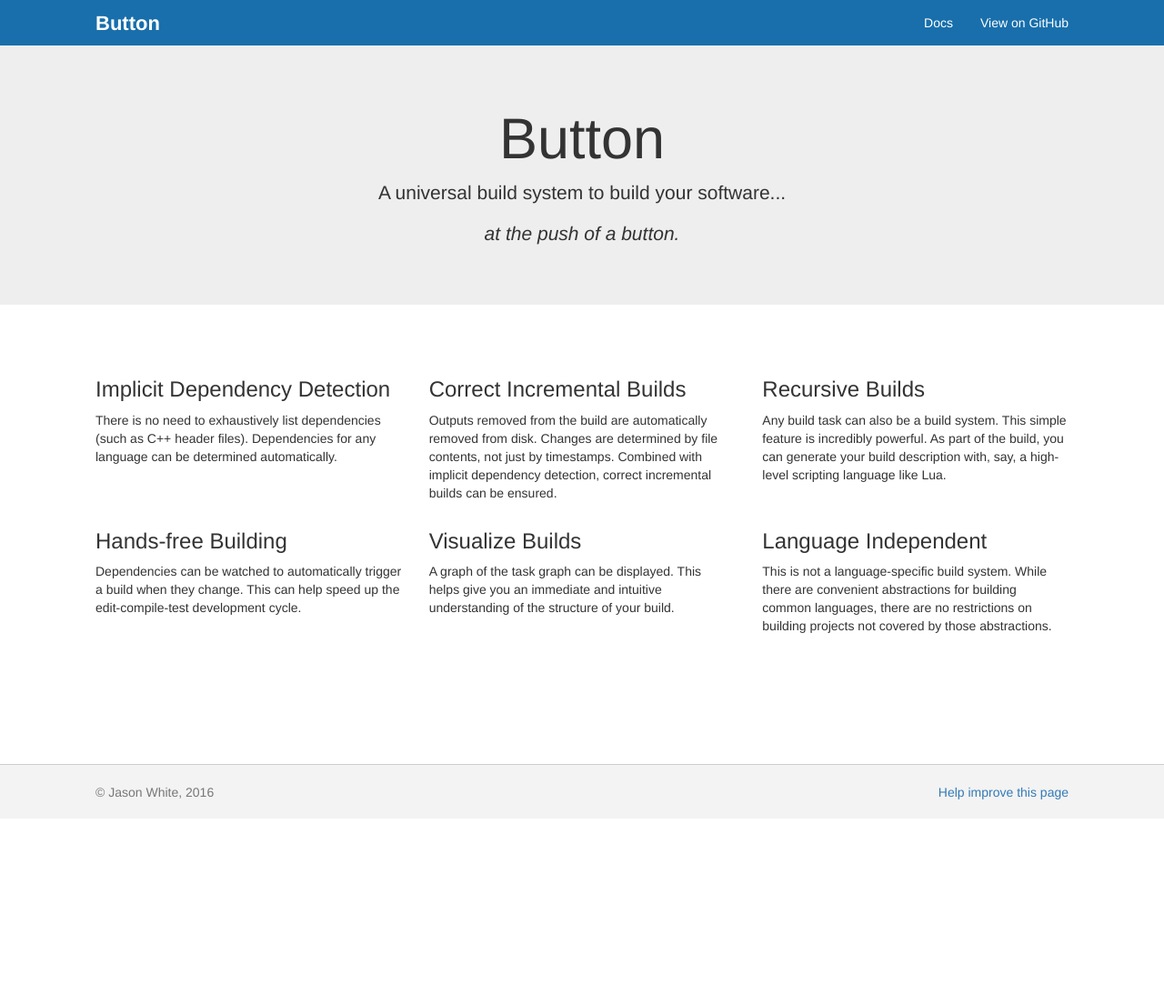
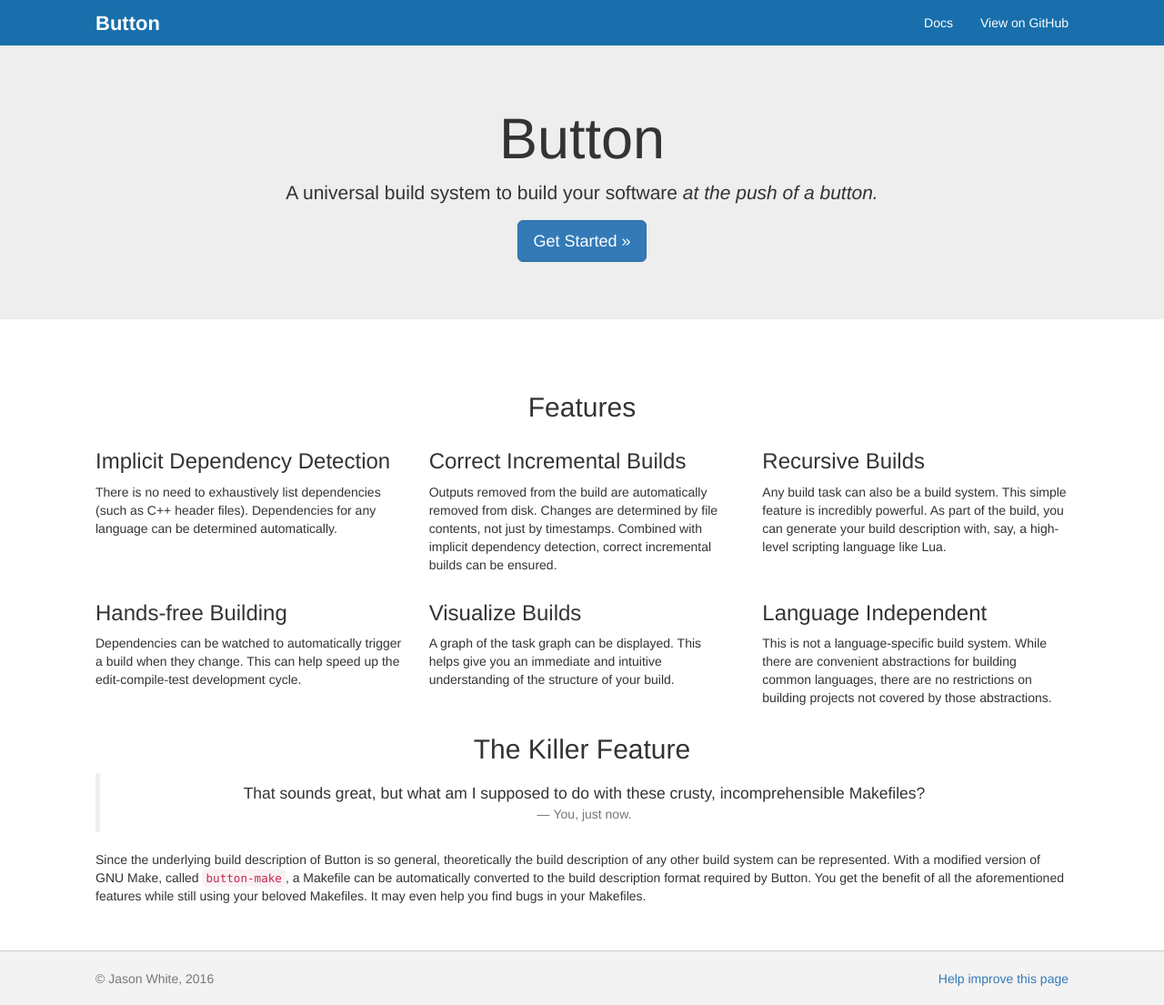
Before and after one commit to jasonwhite/button, a Jekyll site: the page built from docs/index.html, in a window 1280 px wide. Shown: the whole page at 91% size. Built offline with Jekyll 4.4.1, drawn with Linux system fonts in a browser that asks for light colours; nearby versions of some CDN libraries; before the commit the page ends 900 px from its top, so only the background shows below that.

Commit message:
Update landing page

```diff
--- a/docs/index.html
+++ b/docs/index.html
@@ -5,12 +5,14 @@
 <div class="jumbotron">
     <div class="container">
         <h1>Button</h1>
-        <p>A universal build system to build your software...</p>
-        <p><em>at the push of a button.</em></p>
+        <p>A universal build system to build your software <em>at the push of a
+            button.</em></p>
+        <p><a class="btn btn-primary btn-lg" href="{{ "/docs/" | prepend: site.baseurl }}" role="button">Get Started &raquo;</a></p>
     </div>
 </div>
 
 <div class="container">
+    <h2 class="text-center">Features</h2>
     <div class="row">
         <div class="col-md-4">
             <h3>Implicit Dependency Detection</h3>
@@ -53,4 +55,21 @@
             abstractions.</p>
         </div>
     </div>
+
+    <div class="text-center">
+        <h2>The Killer Feature</h2>
+        <blockquote>
+            That sounds great, but what am I supposed to do with these crusty,
+            incomprehensible Makefiles?
+            <footer>You, just now.</footer>
+        </blockquote>
+    </div>
+
+    <p>Since the underlying build description of Button is so general,
+    theoretically the build description of any other build system can be
+    represented. With a modified version of GNU Make, called
+    <code>button-make</code>, a Makefile can be automatically converted to the
+    build description format required by Button. You get the benefit of all the
+    aforementioned features while still using your beloved Makefiles. It may
+    even help you find bugs in your Makefiles.</p>
 </div>
```
